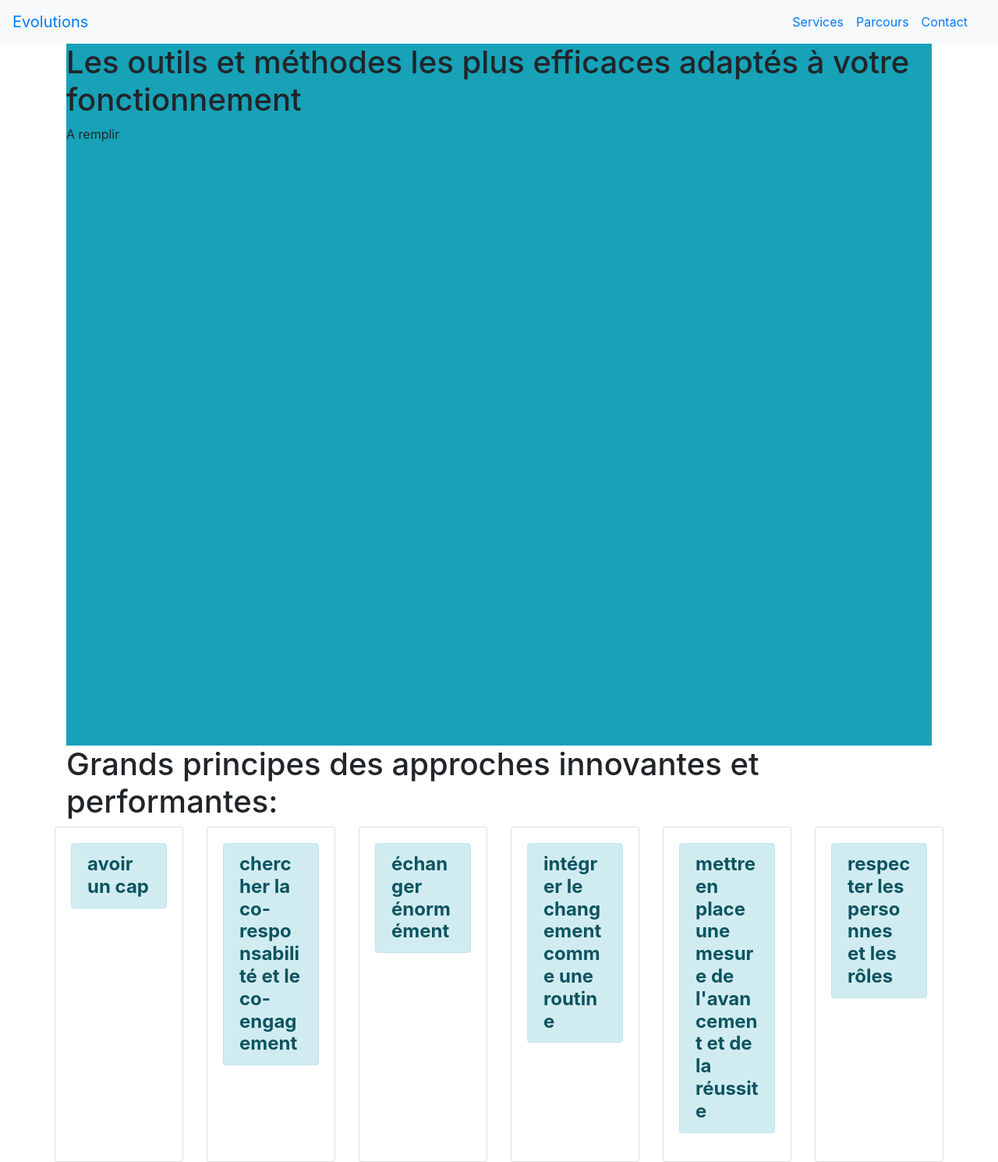
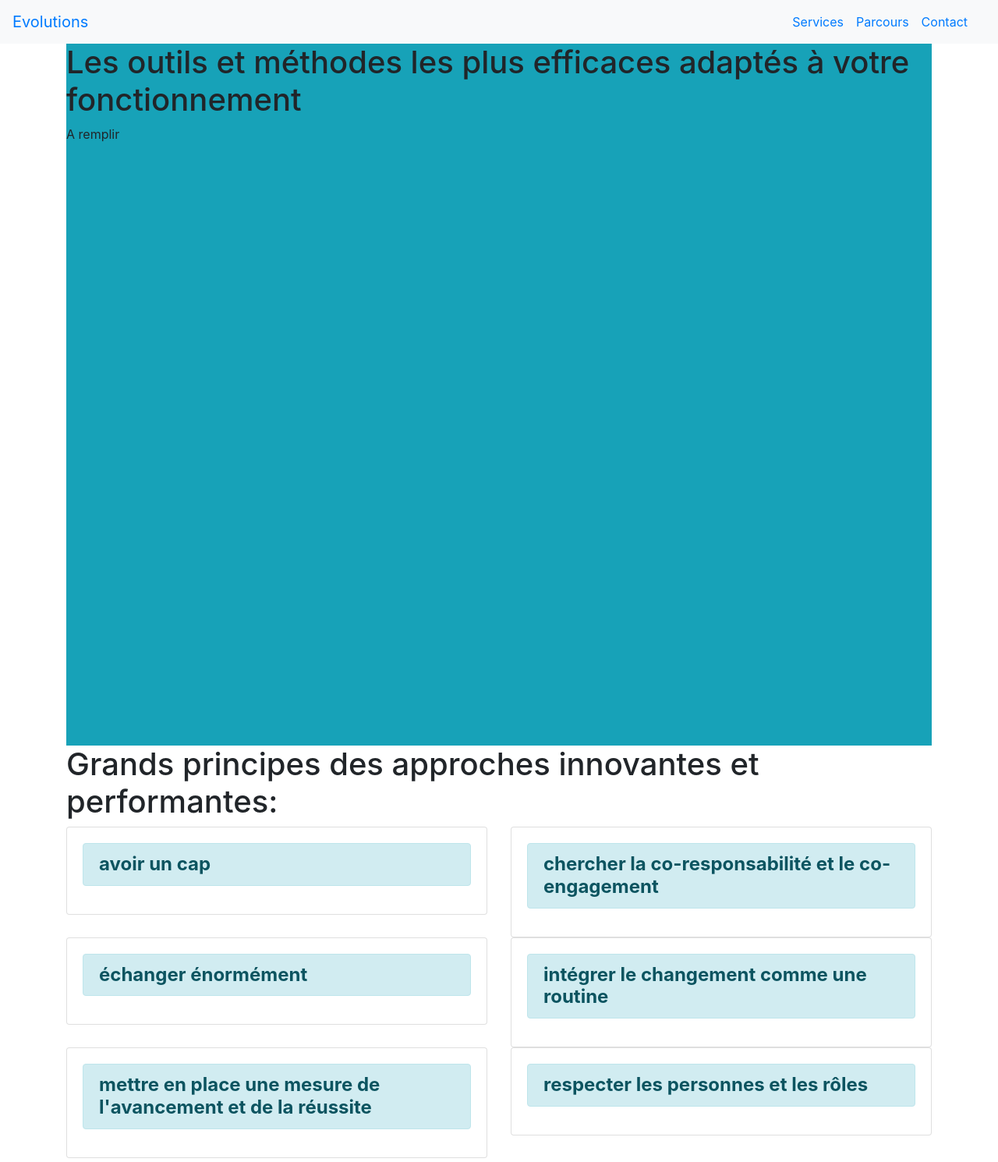
Before and after one commit to OrgaEvolutions/orgaevolutions.github.io, a Jekyll site: the page built from index.html, in a window 1280 px wide. Shown: the whole page at 78% size. Built offline with Jekyll 4.4.1, drawn with Linux system fonts in a browser that asks for light colours.

Commit message:
Update index.html

```diff
--- a/index.html
+++ b/index.html
@@ -10,14 +10,15 @@ title: evolutions
 <h1>Grands principes des approches innovantes et performantes:</h1>
 
 <div class="row">
-	<div class="card-deck">
 		{% for libelle in site.data.principes %}
+
+			<div class="col-sm-6">
 				<div class="card">
 					 <div class="card-body">
 						<h4 class="card-title alert alert-info" role="alert""><strong>{{ libelle.libelle }}</strong></h4>
 						<p class="card-text"></p>
 					</div>
 				</div>
+			</div>
 		{% endfor %}
-	   <div class=">
 </div>
```
Lines whose indentation alone changed are shown as unchanged.
